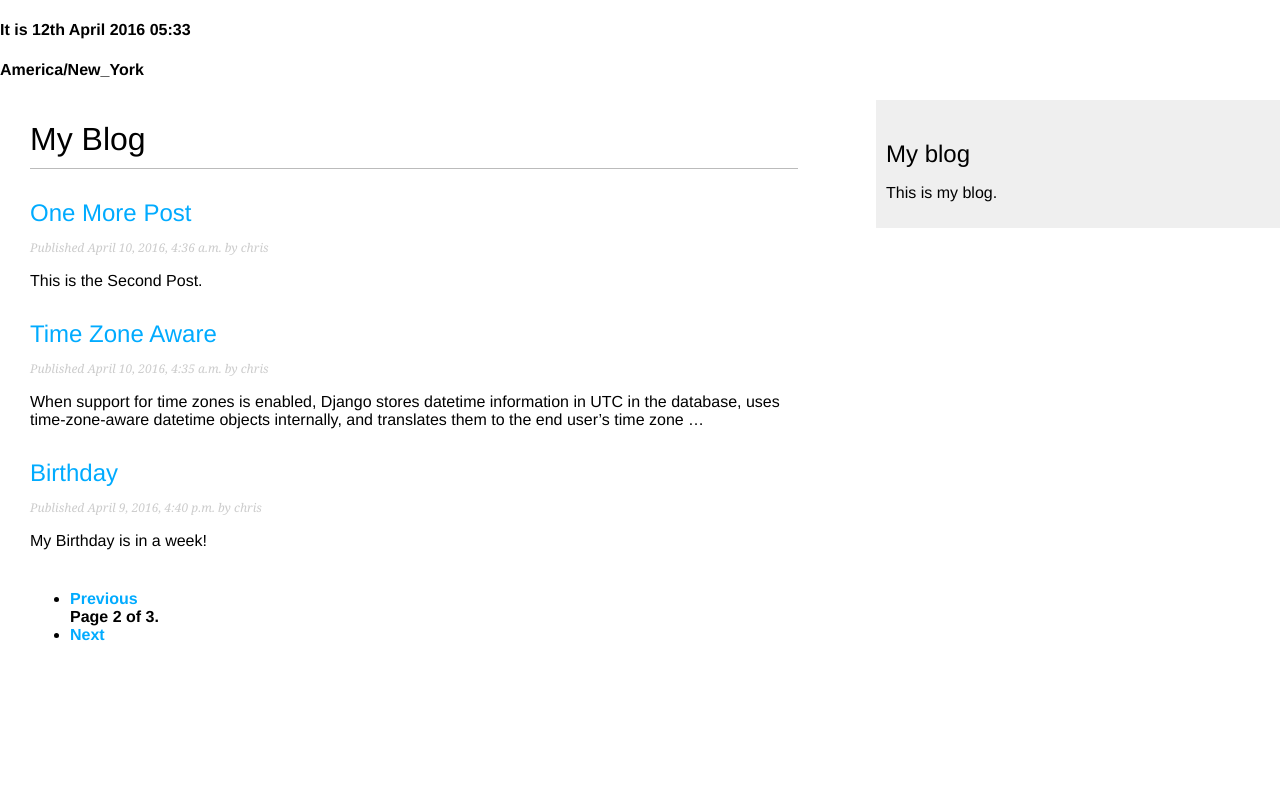
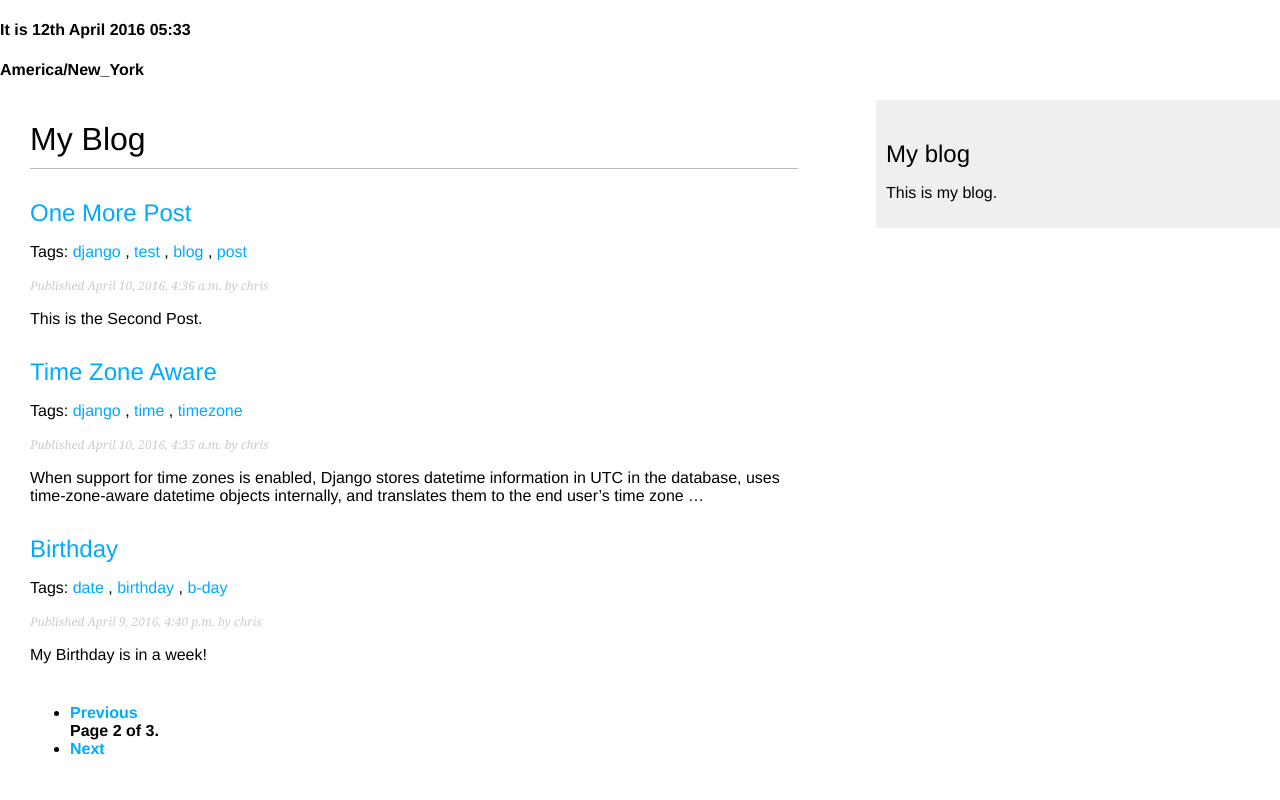
Before and after one commit to chriskavanagh/Blog, a Django app: page /blog/?page=2 in a window 1280 px wide. Run offline with Django 3.2, Linux system fonts and the light colour scheme; data comes from the database, SQL or seed files in the repository; both versions use the stored data as it was after the commit; parts of the project's set-up code (start-up, migrations or seed data) failed here and were passed over.

Commit message:
Added Tags.

```diff
--- a/my_env/src/blog/models.py
+++ b/my_env/src/blog/models.py
@@ -3,6 +3,7 @@ from django.db import models
 from django.utils import timezone
 from django.contrib.auth.models import User
 from django.core.urlresolvers import reverse
+from taggit.managers import TaggableManager
 
 
 class PublishedManager(models.Manager):
@@ -26,6 +27,7 @@ class Post(models.Model):
 
     objects = models.Manager() # The default manager.
     published = PublishedManager() # The published-specific manager.
+    tags = TaggableManager()
 
     class Meta:
         ordering = ('-publish',)
--- a/my_env/src/blog/urls.py
+++ b/my_env/src/blog/urls.py
@@ -6,6 +6,8 @@ urlpatterns = [
 
     # post list url
     url(r'^$', views.post_list, name='post_list'),
+    # post list by tag
+    url(r'^tag/(?P<tag_slug>[-\w]+)/$', views.post_list, name='post_list_by_tag'),
     # post share url
     url(r'^(?P<post_id>\d+)/share/$', views.post_share, name='post_share'),
     # post detail url
--- a/my_env/src/blog/views.py
+++ b/my_env/src/blog/views.py
@@ -1,14 +1,21 @@
-from django.shortcuts import render, get_object_or_404
+from django.shortcuts import render, get_object_or_404, redirect
 from django.core.paginator import Paginator, EmptyPage, PageNotAnInteger
 from django.views.generic import ListView
 from .models import Post, Comment
 from .forms import EmailPostForm
 from django.core.mail import send_mail
 from .forms import EmailPostForm, CommentForm
+from taggit.models import Tag
 
 
-def post_list(request, category=None):
+def post_list(request, tag_slug=None):
     object_list = Post.published.all()
+    tag = None
+
+    if tag_slug:
+        tag = get_object_or_404(Tag, slug=tag_slug)
+        object_list = object_list.filter(tags__in=[tag])    # Post.published.all().filter(tags__in=[tag])
+
     paginator = Paginator(object_list, 3) # 3 posts in each page
     page = request.GET.get('page')
     try:
@@ -19,8 +26,8 @@ def post_list(request, category=None):
     except EmptyPage:
         # If page is out of range deliver last page of results
         posts = paginator.page(paginator.num_pages)
-    return render(request, 'blog/post/list.html', {'page': page,
-                                                   'posts': posts})
+    return render(request, 'blog/post/list.html', {'page': page, 'posts': posts, 'tag': tag})
+
 
 
 # class PostListView(ListView):
--- a/my_env/src/mysite/settings.py
+++ b/my_env/src/mysite/settings.py
@@ -38,6 +38,7 @@ INSTALLED_APPS = [
     'django.contrib.messages',
     'django.contrib.staticfiles',
     'blog',
+    'taggit',
 ]
 
 MIDDLEWARE_CLASSES = [
--- a/my_env/src/templates/blog/post/list.html
+++ b/my_env/src/templates/blog/post/list.html
@@ -3,19 +3,37 @@
 
 {% block title %}My Blog{% endblock %}
 
+
+
+
 {% block content %}
 
     <h1>My Blog</h1>
 
+    {% if tag %}
+        <h2>Posts tagged with "{{ tag.name }}"</h2>
+    {% endif %}
+
     {% for post in posts %}
         <h2><a href="{{ post.get_absolute_url }}">{{ post.title }}</a></h2>
-        <p class="date">Published {{ post.publish }} by {{ post.author }}</p>
-        {{ post.body|truncatewords:30|linebreaks }}
+        <p class='tags'>
+        Tags:
+            {% for tag in post.tags.all %}
+                <a href="{% url 'blog:post_list_by_tag' tag.slug %}">{{ tag.name }}</a>
+                {% if not forloop.last %}, {% endif %}
+            {% endfor %}
+        </p>
+            <p class="date">Published {{ post.publish }} by {{ post.author }}</p>
+                {{ post.body|truncatewords:30|linebreaks }}
     {% endfor %}
 
     {% include "pagination.html" with page=posts %}
 
 {% endblock %}
+
+
+
+
 
 {% comment %}
     <div class="pagination">
```
Also changed, not shown: my_env/src/templates/blog/test.html (added, +13 -0 lines), my_env/src/blog/migrations/0003_post_tags.py (added), my_env/src/db.sqlite3, 5 other files.
